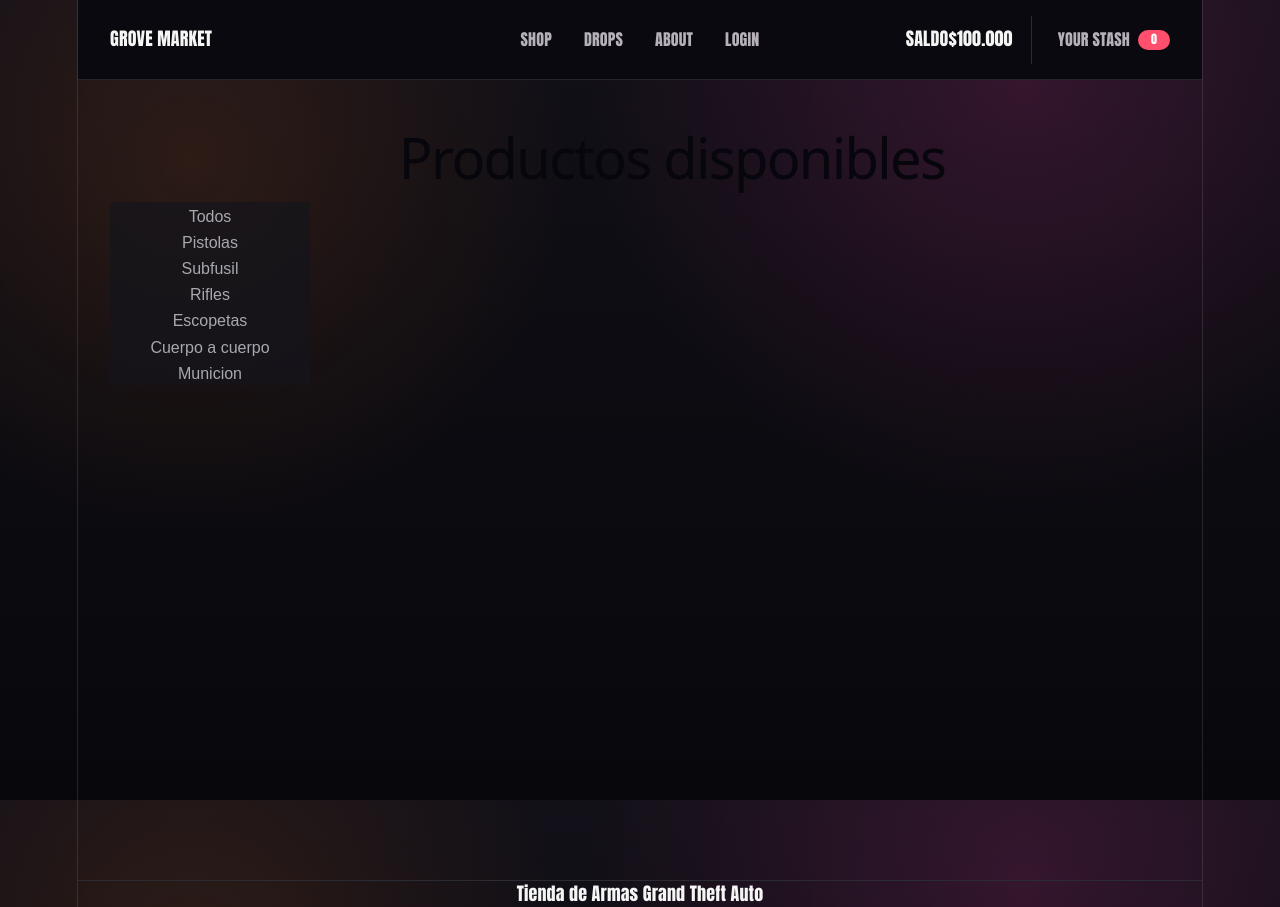
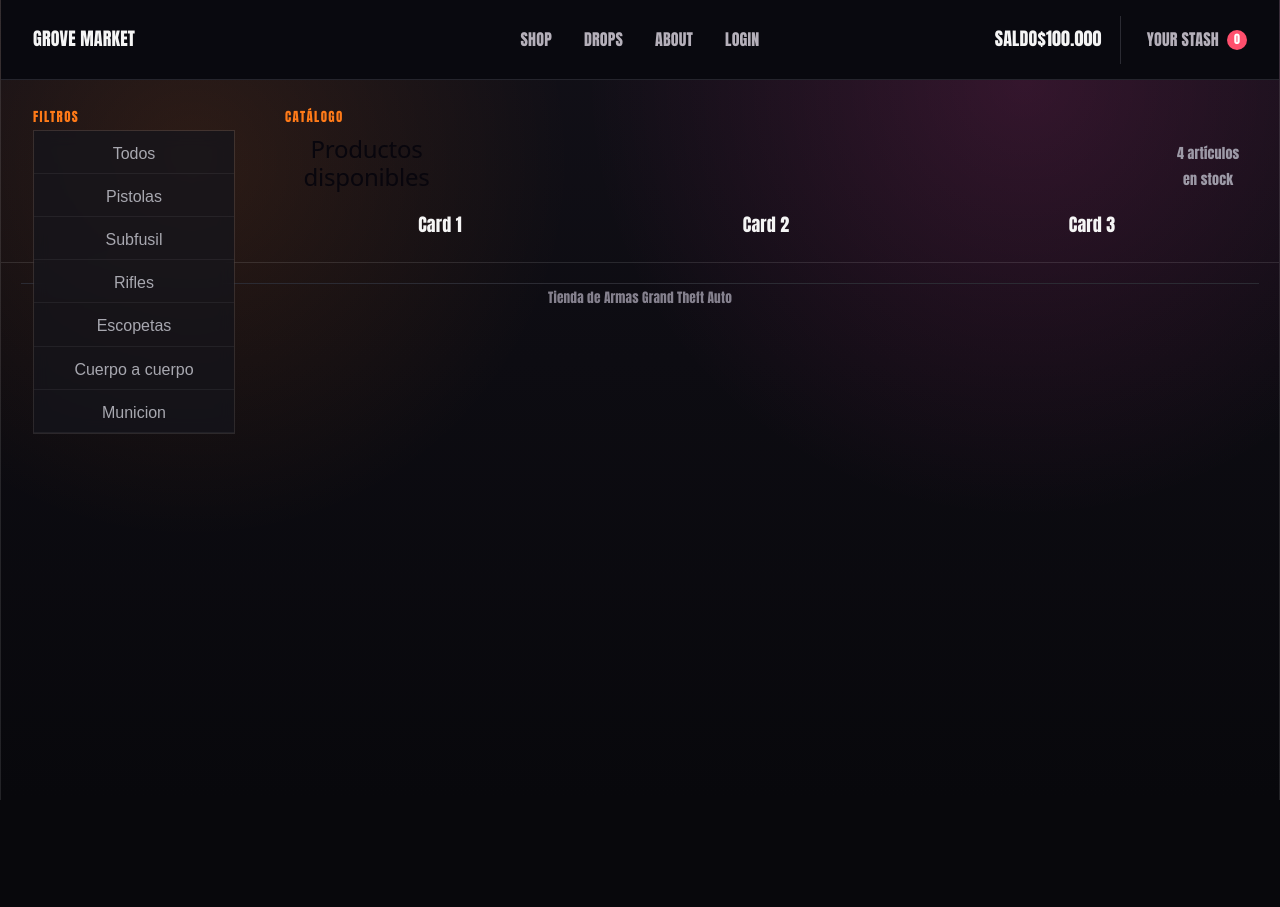
Before and after one commit to jaavi3ra/ShopArmasV2, a React (Vite) app: page /home in a window 1280 px wide. After the commit the page ends 800 px from the top, so only its background shows below. Built offline with nearby package versions, Linux system fonts and the light colour scheme.

Commit message:
config card,grid, content home, eyesbrow

```diff
--- a/src/App.jsx
+++ b/src/App.jsx
@@ -28,7 +28,7 @@
         <Route path="/stash" element={<Stash />} />
         <Route path="/product" element={<Product />} />
       </Routes>
-      <main>
+      <main className="main-content">
 
 
       </main>
--- a/src/components/atomic/Etiqueta.jsx
+++ b/src/components/atomic/Etiqueta.jsx
@@ -0,0 +1,9 @@
+import '../../styles/atomic/etiqueta.css';
+
+export function EyebrowText({ children }) {
+  return (
+    <span className="eyebrow">
+      {children}
+    </span>
+  );
+}
--- a/src/components/organism/footer.jsx
+++ b/src/components/organism/footer.jsx
@@ -1,5 +1,6 @@
 import { Divider } from "../atomic/Divider";
 import { FooterInfo } from "../molecule/FooterInfo";
+import '../../styles/organism/footer.css';
 
 export function Footer() {
   return (
--- a/src/components/template/HomeTemplate.jsx
+++ b/src/components/template/HomeTemplate.jsx
@@ -1,8 +1,34 @@
 import { Listafiltro } from "../molecule/Listafiltro";
-export function HomeTemplate() {
+import { EyebrowText } from "../atomic/Etiqueta";
+
+export function HomeTemplate({ children, stock = 0 }) {
   return (
     <div className="home-template">
-     <Listafiltro />
+
+      <aside className="filter-section">
+        <EyebrowText>FILTROS</EyebrowText>
+        <Listafiltro />
+      </aside>
+
+      <main className="catalog-section">
+
+        <div className="catalog-header">
+          <div>
+            <EyebrowText>CATÁLOGO</EyebrowText>
+            <h2>Productos disponibles</h2>
+          </div>
+
+          <span className="stock-note">
+            {stock} artículos en stock
+          </span>
+        </div>
+
+        <div className="product-grid">
+          {children}
+        </div>
+
+      </main>
+
     </div>
   );
 }
--- a/src/pages/home.jsx
+++ b/src/pages/home.jsx
@@ -4,16 +4,14 @@
 
 export  function Home() {
   return (
-    <div className="home-page">
+    <div>
+      <HomeTemplate stock={4}>
 
+      <div>Card 1</div>
+      <div>Card 2</div>
+      <div>Card 3</div>
 
-      <main className="home-content">
-        <h1>Productos disponibles</h1>
-
-        <HomeTemplate />
-      </main>
-
-
+    </HomeTemplate>
     </div>
   );
 }
--- /dev/null
+++ b/src/styles/atomic/etiqueta.css
@@ -0,0 +1,8 @@
+.eyebrow  {
+  color: var(--orange);
+  font-size: .72rem;
+  font-weight: 900;
+  letter-spacing: 1.4px;
+  text-transform: uppercase;
+  display: flex;
+}
--- a/src/styles/global.css
+++ b/src/styles/global.css
@@ -17,14 +17,18 @@
 html,
 body,
 #root {
+  margin: 0;
+  padding: 0;
+  width: 100%;
+  min-height: 100vh;
+   overflow-x: hidden;
 
-  min-height: 100%;
 }
 
 body {
   font-family: "Anton", sans-serif;
   min-height: 100vh;
-    background:
+  background:
         radial-gradient(
             circle at 80% 10%,
             rgba(255, 60, 172, 0.15),
@@ -43,11 +47,10 @@
         );
 
     background-attachment: fixed;
-      box-sizing: border-box;
+    box-sizing: border-box;
 }
 
 .app {
-  width: 100%;
   min-height: 100vh;
   display: flex;
   flex-direction: column;
@@ -57,4 +60,9 @@
 
 .main-content {
   flex: 1;
+  width: 100%;
 }
+
+* {
+  box-sizing: border-box;
+}
--- a/src/styles/molecule/Listafiltro.css
+++ b/src/styles/molecule/Listafiltro.css
@@ -1,10 +1,7 @@
-.shop-section .filtros {
-  position: sticky;
-  top: 100px;
+ .filtros {
+  position: absolute;
   align-self: flex-start;
-  padding: 16px;
   border: 1px solid var(--border);
-  background: rgba(21, 21, 28, 0.9);
   backdrop-filter: blur(8px);
   z-index: 10;
 }
@@ -16,7 +13,7 @@
   background: rgba(21, 21, 28, .74);
 }
 
-li a {
+li  {
   display: block;
   color: inherit;
   padding: 8px 16px;
--- /dev/null
+++ b/src/styles/organism/footer.css
@@ -0,0 +1,7 @@
+footer{
+    padding: 20px;
+    border-top: 1px solid var(--border);
+    color: #85818e;
+    text-align: center;
+    font-size: .74rem;
+}
--- a/src/styles/pages/homePage.css
+++ b/src/styles/pages/homePage.css
@@ -1,13 +1,50 @@
-.home-page {
-  min-height: 100vh;
 
+
+.home-content {
   display: flex;
   flex-direction: column;
+  margin: 25px;
+  gap: 12px;
+}
+
+.filter-section {
+  width: 220px;
+  flex-shrink: 0;
+}
+.card-section{
+  flex: 1;
+}
+
+.stock-note {
+  color: var(--muted);
+  font-size: .78rem;
+}
+.home-template {
+  width: 100%;
+  display: grid;
+  grid-template-columns: 220px minmax(0, 1fr);
+  gap: 32px;
+  padding: 24px 32px;
+  box-sizing: border-box;
 
 }
+.product-grid {
+  display: grid;
+  grid-template-columns: repeat(3, 1fr);
+  gap: 16px;
+}
+.catalog-header {
+  display: flex;
+  align-items: flex-end;
+  margin-bottom: 20px;
+  gap:75%
+}
 
-.home-content {
-  flex: 1;
+.catalog-header h2 {
+  margin: 5px 0 0;
+}
+
+.catalog-section {
+  min-width: 0;
   width: 100%;
-  padding: 32px;
 }
```
Also changed, not shown: src/components/organism/Cardfiltros.jsx (deleted).
